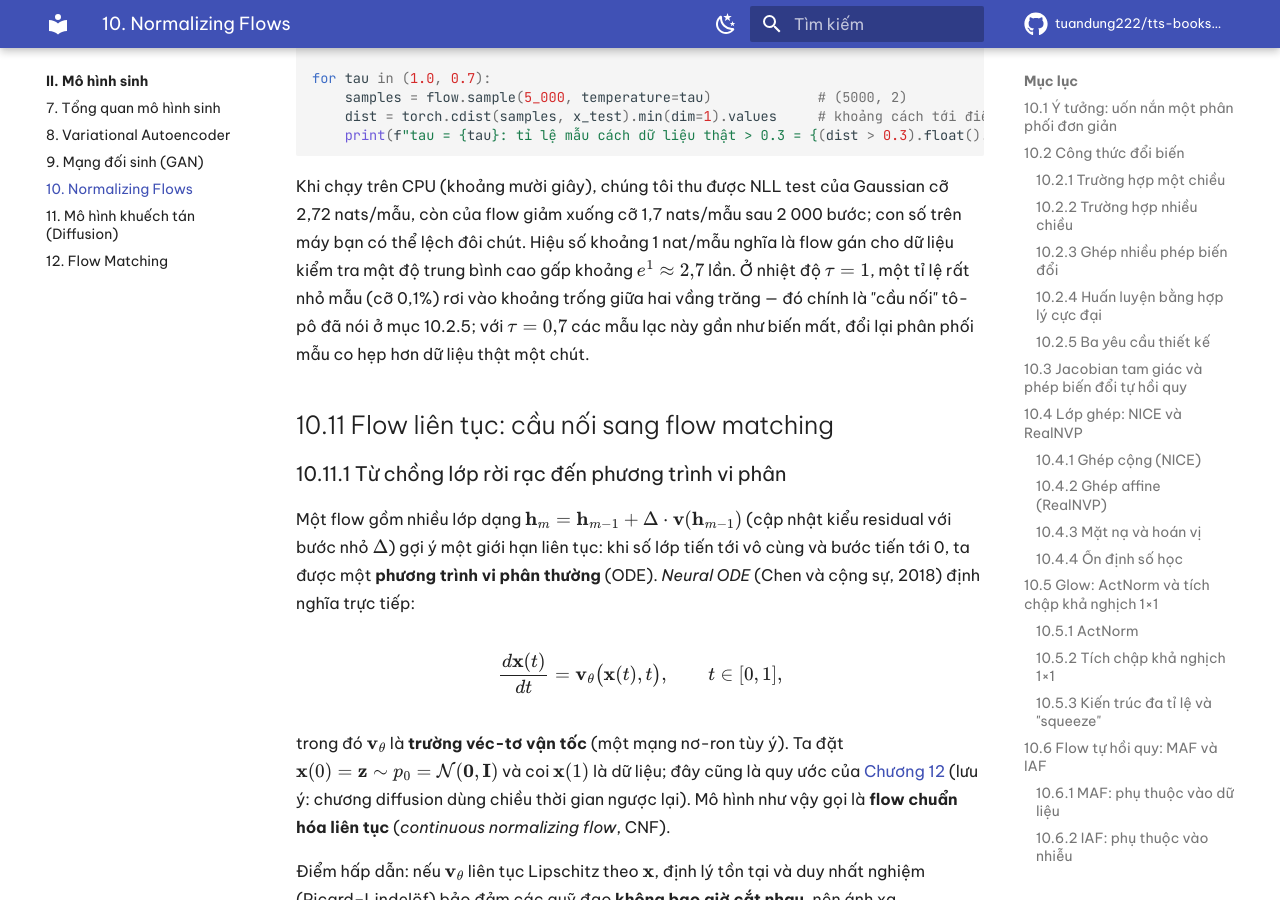
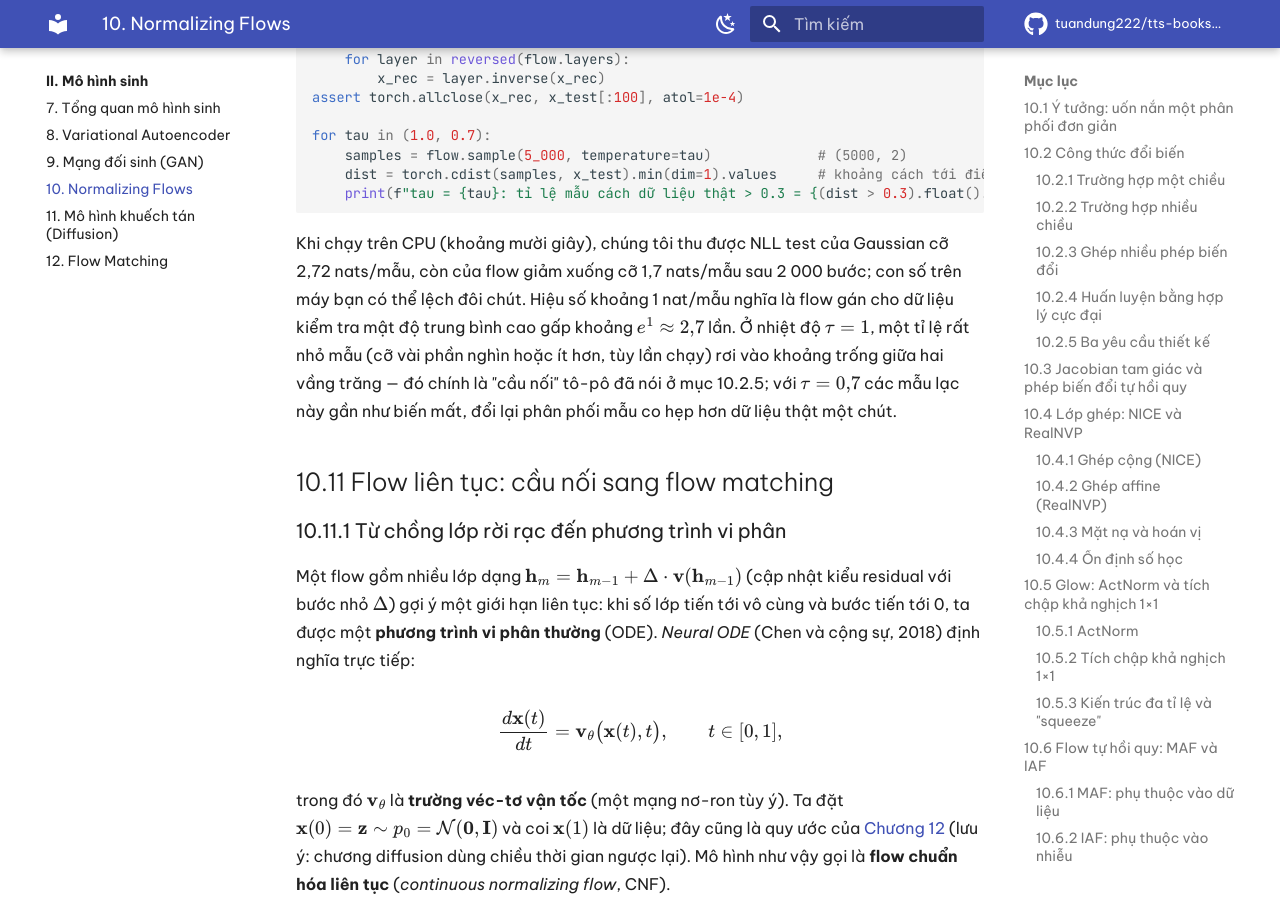
Before and after one commit to tuandung222/tts-books-2026, an MkDocs documentation site: the page built from docs/phan-2-mo-hinh-sinh/ch10-normalizing-flows.md, in a window 1280 px wide and 900 px high, scrolled down 18963 px. Built offline with MkDocs 1.6.1 and Material for MkDocs 9.7.7, drawn with Linux system fonts in a browser that asks for light colours; comment, search, counter and statistics services are not loaded; part of the change alters nothing that is shown; some of the changed text lies outside the part shown.

Commit message:
WIP: bản thảo các chương đang biên soạn
Co-Authored-By: Claude Opus 5.5 <noreply@anthropic.com>
Claude-Session: https://claude.ai/code/session_01PnSv8GMC4q142v8Kx1mQHm

````diff
--- a/docs/phan-2-mo-hinh-sinh/ch10-normalizing-flows.md
+++ b/docs/phan-2-mo-hinh-sinh/ch10-normalizing-flows.md
@@ -395,7 +395,10 @@ class InvConv1x1(nn.Module):
 torch.manual_seed(0)
 B, C, T = 3, 4, 5
 x = 3.0 * torch.randn(B, C, T) + 1.0
-for module in (ActNorm(C), InvConv1x1(C)):
+conv = InvConv1x1(C)
+with torch.no_grad():
+    conv.log_abs_u.normal_(0.0, 0.5)                          # phá tính trực giao để log-det khác 0
+for module in (ActNorm(C), conv):
     z, logdet = module(x)                                     # lần gọi đầu cũng khởi tạo ActNorm
     assert torch.allclose(module.inverse(z), x, atol=1e-4)
     flat = lambda v: module(v.view(1, C, T))[0].flatten()     # R^{C*T} -> R^{C*T}
@@ -597,7 +600,7 @@ for tau in (1.0, 0.7):
     print(f"tau = {tau}: tỉ lệ mẫu cách dữ liệu thật > 0.3 = {(dist > 0.3).float().mean():.4f}")
 ```
 
-Khi chạy trên CPU (khoảng mười giây), chúng tôi thu được NLL test của Gaussian cỡ 2,72 nats/mẫu, còn của flow giảm xuống cỡ 1,7 nats/mẫu sau 2 000 bước; con số trên máy bạn có thể lệch đôi chút. Hiệu số khoảng 1 nat/mẫu nghĩa là flow gán cho dữ liệu kiểm tra mật độ trung bình cao gấp khoảng $e^{1} \approx 2{,}7$ lần. Ở nhiệt độ $\tau = 1$, một tỉ lệ rất nhỏ mẫu (cỡ 0,1%) rơi vào khoảng trống giữa hai vầng trăng — đó chính là "cầu nối" tô-pô đã nói ở mục 10.2.5; với $\tau = 0{,}7$ các mẫu lạc này gần như biến mất, đổi lại phân phối mẫu co hẹp hơn dữ liệu thật một chút.
+Khi chạy trên CPU (khoảng mười giây), chúng tôi thu được NLL test của Gaussian cỡ 2,72 nats/mẫu, còn của flow giảm xuống cỡ 1,7 nats/mẫu sau 2 000 bước; con số trên máy bạn có thể lệch đôi chút. Hiệu số khoảng 1 nat/mẫu nghĩa là flow gán cho dữ liệu kiểm tra mật độ trung bình cao gấp khoảng $e^{1} \approx 2{,}7$ lần. Ở nhiệt độ $\tau = 1$, một tỉ lệ rất nhỏ mẫu (cỡ vài phần nghìn hoặc ít hơn, tùy lần chạy) rơi vào khoảng trống giữa hai vầng trăng — đó chính là "cầu nối" tô-pô đã nói ở mục 10.2.5; với $\tau = 0{,}7$ các mẫu lạc này gần như biến mất, đổi lại phân phối mẫu co hẹp hơn dữ liệu thật một chút.
 
 ## 10.11 Flow liên tục: cầu nối sang flow matching
 
````
